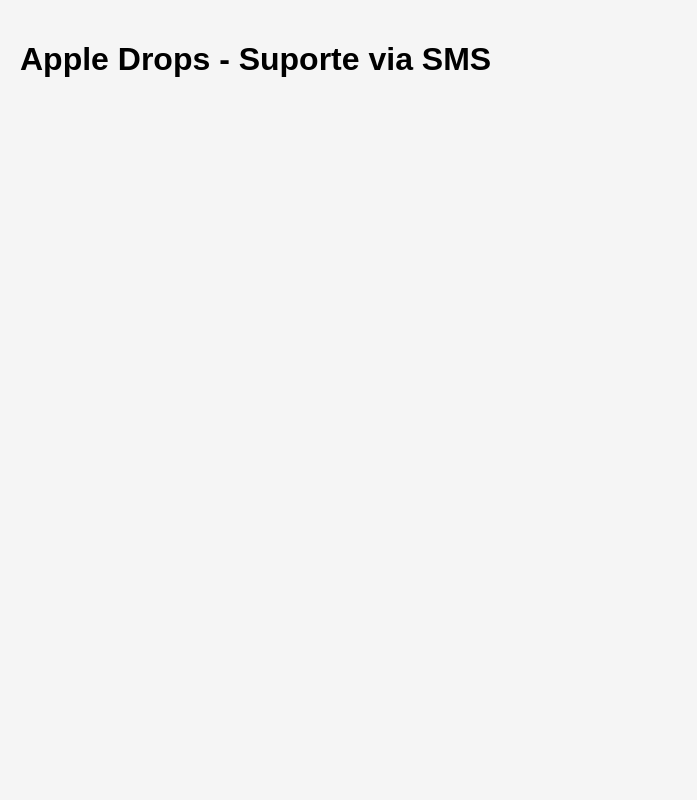
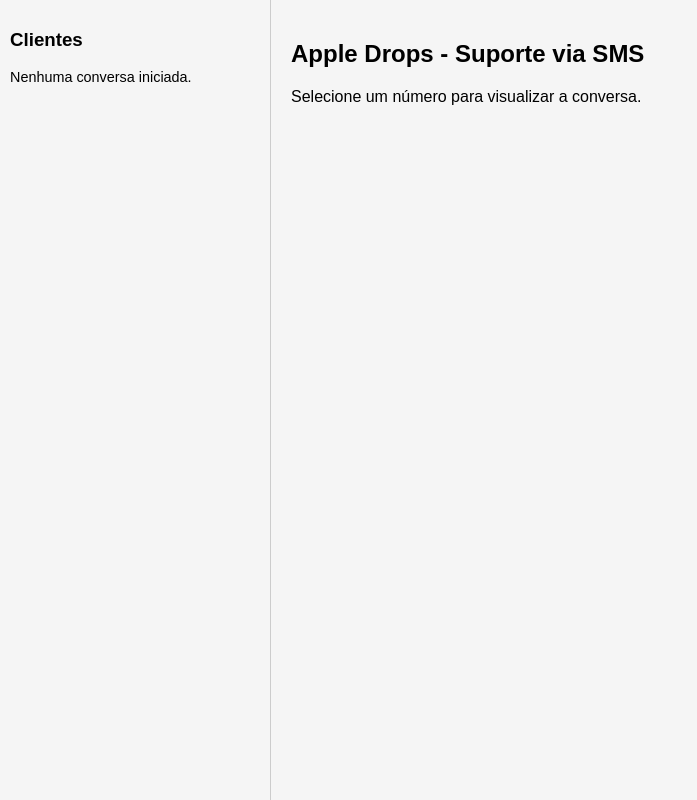
Before and after one commit to williamvolpato/apple-drops-support-chat, a Next.js app: page / in a window 1280 px wide. Shown: the whole page, without its empty margins (0-697 px from the left). Built offline with nearby package versions, Linux system fonts and the light colour scheme.

Commit message:
Update page.tsx

```diff
--- a/app/page.tsx
+++ b/app/page.tsx
@@ -1,4 +1,5 @@
 'use client'
+
 import { useEffect, useState } from 'react'
 
 type Message = {
@@ -6,30 +7,105 @@
   text: string
 }
 
+type ChatMap = {
+  [phone: string]: Message[]
+}
+
 export default function Home() {
-  const [messages, setMessages] = useState<Message[]>([])
+  const [chats, setChats] = useState<ChatMap>({})
+  const [selectedPhone, setSelectedPhone] = useState<string | null>(null)
+  const [newMessage, setNewMessage] = useState('')
 
   useEffect(() => {
     const fetchMessages = async () => {
       const res = await fetch('/api/messages')
       const data = await res.json()
-      setMessages(data)
+      setChats(data)
     }
 
     fetchMessages()
     const interval = setInterval(fetchMessages, 5000)
-
     return () => clearInterval(interval)
   }, [])
 
+  const sendMessage = async () => {
+    if (!newMessage.trim() || !selectedPhone) return
+
+    const res = await fetch('/api/send', {
+      method: 'POST',
+      headers: { 'Content-Type': 'application/json' },
+      body: JSON.stringify({ to: selectedPhone, message: newMessage }),
+    })
+
+    const data = await res.json()
+    if (data.success) {
+      setChats((prev) => ({
+        ...prev,
+        [selectedPhone]: [...(prev[selectedPhone] || []), { sender: 'Suporte', text: newMessage }],
+      }))
+      setNewMessage('')
+    }
+  }
+
+  const phones = Object.keys(chats).sort((a, b) => {
+    const lastA = chats[a]?.at(-1)
+    const lastB = chats[b]?.at(-1)
+    return lastB?.text?.localeCompare(lastA?.text || '') || 0
+  })
+
   return (
-    <main style={{ padding: 20, fontFamily: 'sans-serif' }}>
-      <h1>Apple Drops - Suporte via SMS</h1>
-      {messages.map((msg, i) => (
-        <p key={i}>
-          <strong>{msg.sender === 'Suporte' ? 'Suporte' : 'Cliente'}</strong>: {msg.text}
-        </p>
-      ))}
-    </main>
+    <div style={{ display: 'flex', height: '100vh', fontFamily: 'sans-serif' }}>
+      <div style={{ width: '250px', borderRight: '1px solid #ccc', padding: '10px' }}>
+        <h3>Clientes</h3>
+        {phones.length === 0 && <p style={{ fontSize: '0.9em' }}>Nenhuma conversa iniciada.</p>}
+        {phones.map((phone) => (
+          <div
+            key={phone}
+            onClick={() => setSelectedPhone(phone)}
+            style={{
+              cursor: 'pointer',
+              padding: '5px',
+              background: phone === selectedPhone ? '#eee' : 'transparent',
+              fontWeight: phone === selectedPhone ? 'bold' : 'normal',
+              borderRadius: '4px',
+              marginBottom: '4px',
+            }}
+          >
+            {phone}
+          </div>
+        ))}
+      </div>
+      <div style={{ flex: 1, padding: '20px' }}>
+        <h2>Apple Drops - Suporte via SMS</h2>
+        {selectedPhone ? (
+          <>
+            <div style={{ marginBottom: '15px', fontSize: '0.9em' }}>
+              Conversa com: <strong>{selectedPhone}</strong>
+            </div>
+            <div style={{ marginBottom: '20px' }}>
+              {chats[selectedPhone]?.map((msg, i) => (
+                <div key={i}>
+                  <strong>{msg.sender === 'Suporte' ? 'Suporte' : 'Cliente'}:</strong> {msg.text}
+                </div>
+              ))}
+            </div>
+            <div>
+              <input
+                type="text"
+                value={newMessage}
+                onChange={(e) => setNewMessage(e.target.value)}
+                placeholder="Digite sua resposta..."
+                style={{ padding: '6px', width: '70%' }}
+              />
+              <button onClick={sendMessage} style={{ padding: '6px 12px', marginLeft: '10px' }}>
+                Enviar
+              </button>
+            </div>
+          </>
+        ) : (
+          <p>Selecione um número para visualizar a conversa.</p>
+        )}
+      </div>
+    </div>
   )
 }
```
